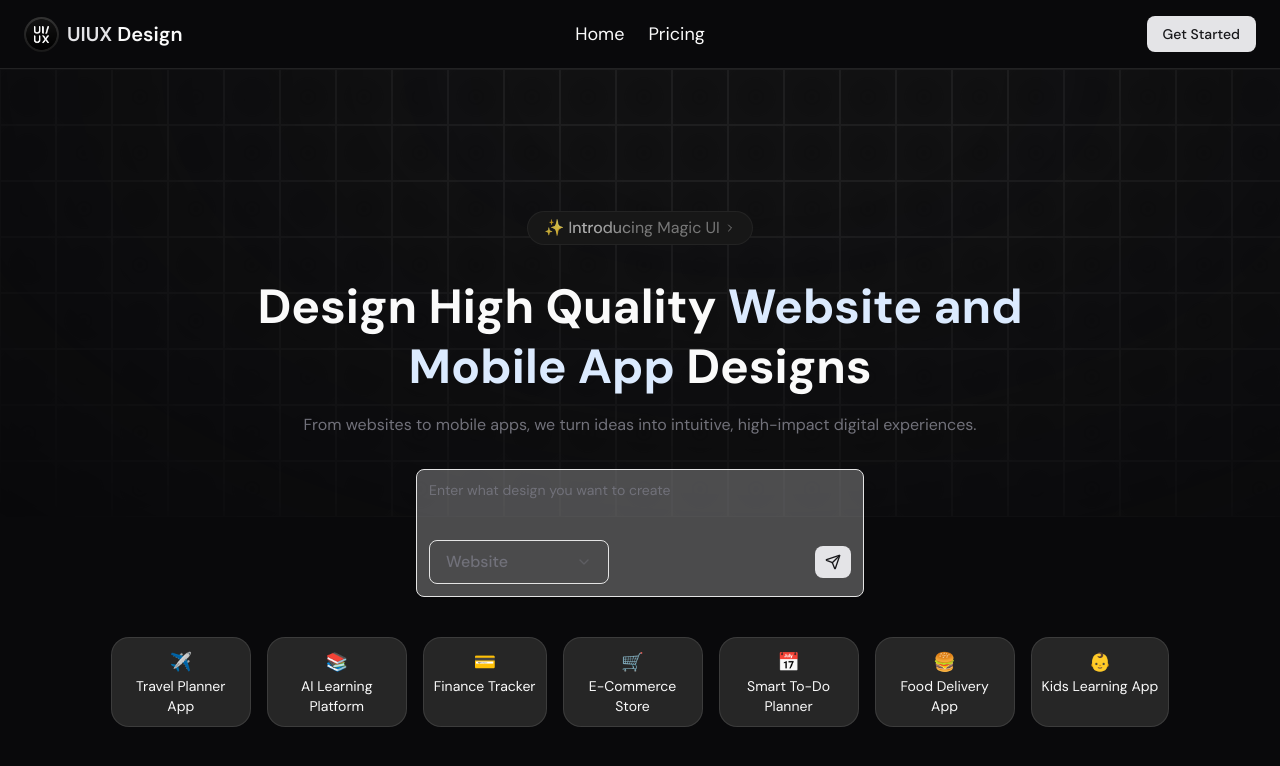
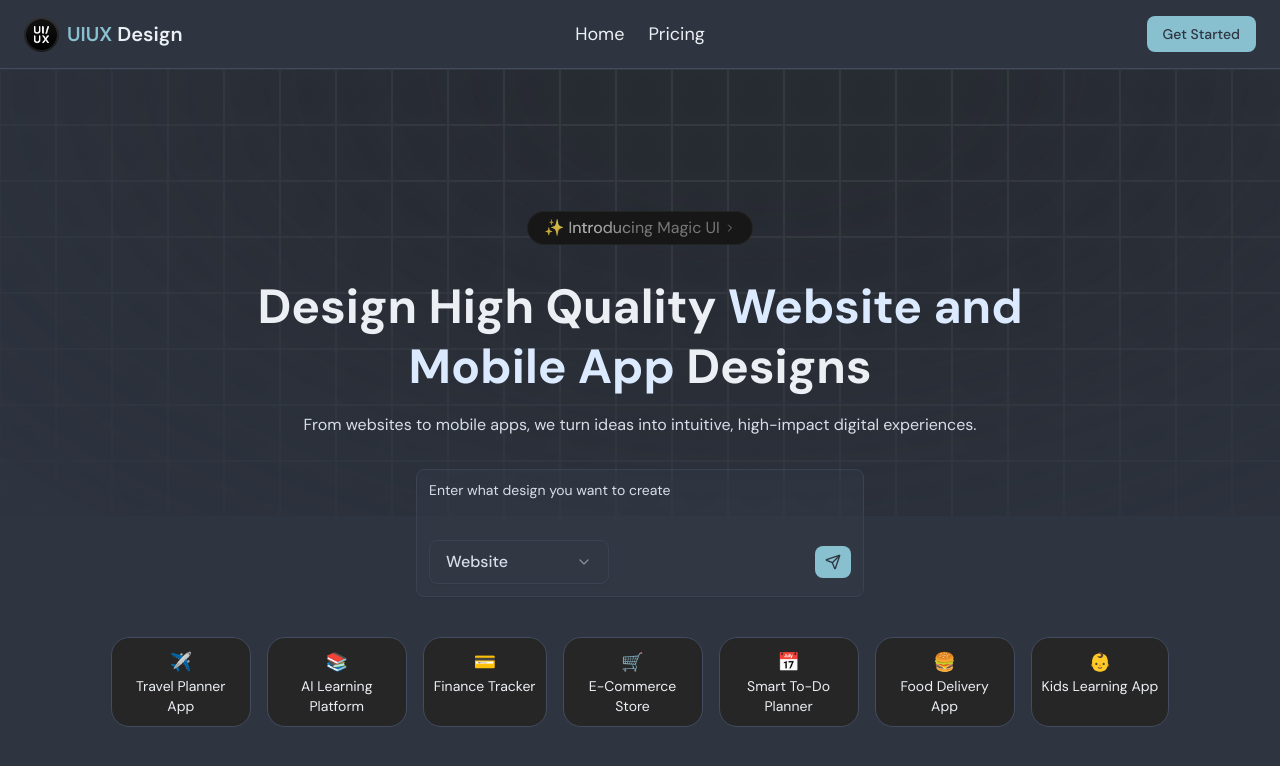
Before and after one commit to Mohandev2004/UI-UX-Design, a Next.js app: page / in a window 1280 px wide. Shown: the top 766 px of the page. Built offline with nearby package versions, Linux system fonts and the light colour scheme; no server answers.

Commit message:
Theme Set-up

```diff
--- a/app/globals.css
+++ b/app/globals.css
@@ -8,105 +8,130 @@
   --color-foreground: var(--foreground);
   --font-sans: var(--font-geist-sans);
   --font-mono: var(--font-geist-mono);
-
-  /* Sidebar Mapping */
+  --color-sidebar-ring: var(--sidebar-ring);
+  --color-sidebar-border: var(--sidebar-border);
+  --color-sidebar-accent-foreground: var(--sidebar-accent-foreground);
+  --color-sidebar-accent: var(--sidebar-accent);
+  --color-sidebar-primary-foreground: var(--sidebar-primary-foreground);
+  --color-sidebar-primary: var(--sidebar-primary);
+  --color-sidebar-foreground: var(--sidebar-foreground);
   --color-sidebar: var(--sidebar);
-  --color-sidebar-foreground: var(--sidebar-foreground);
-  --color-sidebar-primary: var(--sidebar-primary);
-  --color-sidebar-accent: var(--sidebar-accent);
-  --color-sidebar-border: var(--sidebar-border);
-  --color-sidebar-ring: var(--sidebar-ring);
-
-  /* System Colors */
+  --color-chart-5: var(--chart-5);
+  --color-chart-4: var(--chart-4);
+  --color-chart-3: var(--chart-3);
+  --color-chart-2: var(--chart-2);
+  --color-chart-1: var(--chart-1);
+  --color-ring: var(--ring);
+  --color-input: var(--input);
+  --color-border: var(--border);
+  --color-destructive: var(--destructive);
+  --color-accent-foreground: var(--accent-foreground);
+  --color-accent: var(--accent);
+  --color-muted-foreground: var(--muted-foreground);
+  --color-muted: var(--muted);
+  --color-secondary-foreground: var(--secondary-foreground);
+  --color-secondary: var(--secondary);
+  --color-primary-foreground: var(--primary-foreground);
   --color-primary: var(--primary);
-  --color-primary-foreground: var(--primary-foreground);
-  --color-secondary: var(--secondary);
-  --color-muted: var(--muted);
-  --color-muted-foreground: var(--muted-foreground);
-  --color-accent: var(--accent);
-  --color-border: var(--border);
-  --color-input: var(--input);
-  --color-ring: var(--ring);
-
-  /* Radius */
+  --color-popover-foreground: var(--popover-foreground);
+  --color-popover: var(--popover);
+  --color-card-foreground: var(--card-foreground);
+  --color-card: var(--card);
   --radius-sm: calc(var(--radius) - 4px);
   --radius-md: calc(var(--radius) - 2px);
   --radius-lg: var(--radius);
   --radius-xl: calc(var(--radius) + 4px);
   --radius-2xl: calc(var(--radius) + 8px);
-
-  /* Animations */
+  --radius-3xl: calc(var(--radius) + 12px);
+  --radius-4xl: calc(var(--radius) + 16px);
   --animate-shiny-text: shiny-text 8s infinite;
-  --animate-cell-ripple: cell-ripple var(--duration, 200ms) ease-out none 1 var(--delay, 0ms);
-
   @keyframes shiny-text {
-    0%, 90%, 100% { background-position: calc(-100% - var(--shiny-width)) 0; }
-    30%, 60% { background-position: calc(100% + var(--shiny-width)) 0; }
+  0%, 90%, 100% {
+    background-position: calc(-100% - var(--shiny-width)) 0;
     }
-  @keyframes cell-ripple {
-    0%, 100% { opacity: 0.4; }
-    50% { opacity: 0.8; }
+  30%, 60% {
+    background-position: calc(100% + var(--shiny-width)) 0;
+    }
   }
 }
 
 :root {
   --radius: 0.625rem;
-
-  /* Atom One Light Integration */
-  --background: #FAFAFA;
-  --foreground: #3E4047;
-
-  --card: #FFFFFF;
-  --card-foreground: #3E4047;
-
-  --popover: #FFFFFF;
-  --popover-foreground: #3E4047;
-
-  /* Primary mapped to Atom Blue */
-  --primary: #1485BA;
-  --primary-foreground: #FFFFFF;
-
-  /* Secondary mapped to backgroundSecondary */
-  --secondary: #E4E4E4;
-  --secondary-foreground: #3E4047;
-
-  --muted: #E4E4E4;
-  --muted-foreground: #71717a;
-
-  /* Accent mapped to selection blue */
-  --accent: #457CEF;
-  --accent-foreground: #FFFFFF;
-
-  --destructive: #E24343;
-  --border: #E4E4E4;
-  --input: #E4E4E4;
-  --ring: #457CEF;
-
-  /* Charts */
-  --chart-1: #1485BA;
-  --chart-2: #56A156;
-  --chart-3: #642EA4;
-  --chart-4: #CAC235;
-  --chart-5: #E2612A;
-
-  /* Sidebar */
-  --sidebar: #FAFAFA;
-  --sidebar-foreground: #3E4047;
-  --sidebar-primary: #1485BA;
-  --sidebar-accent: #E4E4E4;
-  --sidebar-border: #E4E4E4;
-  --sidebar-ring: #457CEF;
+  --background: oklch(1 0 0);
+  --foreground: oklch(0.141 0.005 285.823);
+  --card: oklch(1 0 0);
+  --card-foreground: oklch(0.141 0.005 285.823);
+  --popover: oklch(1 0 0);
+  --popover-foreground: oklch(0.141 0.005 285.823);
+  --primary: oklch(0.21 0.006 285.885);
+  --primary-foreground: oklch(0.985 0 0);
+  --secondary: oklch(0.967 0.001 286.375);
+  --secondary-foreground: oklch(0.21 0.006 285.885);
+  --muted: oklch(0.967 0.001 286.375);
+  --muted-foreground: oklch(0.552 0.016 285.938);
+  --accent: oklch(0.967 0.001 286.375);
+  --accent-foreground: oklch(0.21 0.006 285.885);
+  --destructive: oklch(0.577 0.245 27.325);
+  --border: oklch(0.92 0.004 286.32);
+  --input: oklch(0.92 0.004 286.32);
+  --ring: oklch(0.705 0.015 286.067);
+  --chart-1: oklch(0.646 0.222 41.116);
+  --chart-2: oklch(0.6 0.118 184.704);
+  --chart-3: oklch(0.398 0.07 227.392);
+  --chart-4: oklch(0.828 0.189 84.429);
+  --chart-5: oklch(0.769 0.188 70.08);
+  --sidebar: oklch(0.985 0 0);
+  --sidebar-foreground: oklch(0.141 0.005 285.823);
+  --sidebar-primary: oklch(0.21 0.006 285.885);
+  --sidebar-primary-foreground: oklch(0.985 0 0);
+  --sidebar-accent: oklch(0.967 0.001 286.375);
+  --sidebar-accent-foreground: oklch(0.21 0.006 285.885);
+  --sidebar-border: oklch(0.92 0.004 286.32);
+  --sidebar-ring: oklch(0.705 0.015 286.067);
 }
 
 .dark {
-  /* Keeping your dark mode logic but using high-quality dark tones */
-  --background: oklch(0.141 0.005 285.823);
-  --foreground: oklch(0.985 0 0);
-  --card: oklch(0.21 0.006 285.885);
-  --primary: oklch(0.92 0.004 286.32);
-  --primary-foreground: oklch(0.21 0.006 285.885);
-  --border: oklch(1 0 0 / 10%);
-  --sidebar: oklch(0.21 0.006 285.885);
+  /* --- Nord Dark Base Palette --- */
+  --background: #2E3440;         /* Nord 0: Deep night blue-grey */
+  --foreground: #ECEFF4;         /* Nord 6: Snow Storm (Off-white) */
+
+  /* Cards & Popovers - Using Nord 1 for slight lift */
+  --card: #3B4252;               /* Nord 1: Polar Night secondary */
+  --card-foreground: #ECEFF4;
+  --popover: #3B4252;
+  --popover-foreground: #ECEFF4;
+
+  /* Primary Action - Using the classic Nord blue (frost) */
+  --primary: #88C0D0;            /* Nord 8: Frost Blue */
+  --primary-foreground: #2E3440;
+
+  /* Secondary & Muted */
+  --secondary: #434C5E;          /* Nord 2: Slightly lighter frost-grey */
+  --secondary-foreground: #ECEFF4;
+  --muted: #4C566A;              /* Nord 3: Muted slate */
+  --muted-foreground: #D8DEE9;   /* Nord 4: Light grey text */
+
+  /* Accents & Borders */
+  --accent: #5E81AC;             /* Nord 10: Deep Frost blue for highlights */
+  --accent-foreground: #ECEFF4;
+  --destructive: #BF616A;        /* Nord 11: Aurora Red */
+  --border: #434C5E;             /* Clean Nord border */
+  --input: #3B4252;
+  --ring: #88C0D0;
+
+  /* Sidebar - Darker than background for a sleek look */
+  --sidebar: #242933;            /* Custom Nord-style deep navy */
+  --sidebar-foreground: #ECEFF4;
+  --sidebar-primary: #88C0D0;
+  --sidebar-accent: #3B4252;
+  --sidebar-border: #1E222A;
+
+  /* Aurora Palette for Charts/Visuals */
+  --chart-1: #88C0D0;            /* Frost Blue */
+  --chart-2: #A3BE8C;            /* Aurora Green */
+  --chart-3: #EBCB8B;            /* Aurora Yellow */
+  --chart-4: #D08D70;            /* Aurora Orange */
+  --chart-5: #BF616A;            /* Aurora Red */
 }
 
 @layer base {
@@ -114,18 +139,37 @@
     @apply border-border outline-ring/50;
   }
   body {
-    @apply bg-background text-foreground transition-colors duration-300;
-    overflow: hidden;
+    @apply bg-background text-foreground;
   }
 }
 
-/* Scrollbar Utilities */
-@layer utilities {
+@theme inline {
+  --animate-cell-ripple: cell-ripple var(--duration, 200ms) ease-out none 1
+  var(--delay, 0ms);
+
+  @keyframes cell-ripple {
+    0% {
+      opacity: 0.4;
+    }
+    50% {
+      opacity: 0.8;
+    }
+    100% {
+      opacity: 0.4;
+    }
+  }
+}
+
+
+html, body {
+  overflow: hidden;
+}
+
 .scrollbar-hide::-webkit-scrollbar {
   display: none;
 }
+
 .scrollbar-hide {
   -ms-overflow-style: none;
   scrollbar-width: none;
 }
-}
--- a/app/layout.tsx
+++ b/app/layout.tsx
@@ -21,7 +21,7 @@ export default function RootLayout({
 }>) {
   return (
      <ClerkProvider>
-    <html lang="en" className="dark ">
+    <html lang="en" className="dark">
       <body
       className={appFont.className}
       ><Provider>
```
Lines whose indentation alone changed are shown as unchanged.
